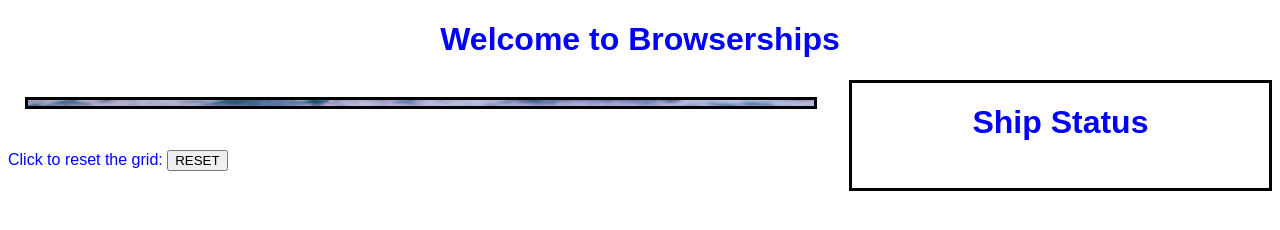
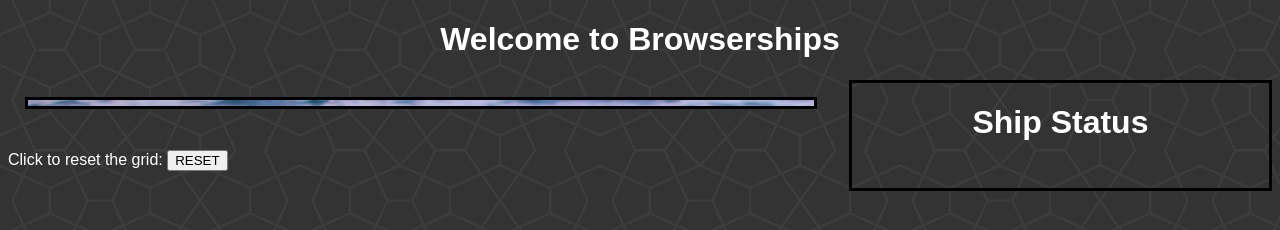
Before and after one commit to tbenyon/browserships, a website: page assets/game.html in a window 1280 px wide. Drawn offline with Linux system fonts and the light colour scheme; no server answers.

Commit message:
Added background
Also changed blue fonts to white.

```diff
--- a/assets/main.css
+++ b/assets/main.css
@@ -1,6 +1,11 @@
+body {
+    background-image: url("images/background.png");
+    background-repeat: repeat;
+}
+
 h1 {
     font-family: Arial, Helvetica, sans-serif;
-    color: blue;
+    color: white;
     text-align: center;
 }
 
@@ -48,7 +53,7 @@ td.unkown {
 div.status {
     font-family: Arial, Helvetica, sans-serif;
     border: 3px solid black;
-    color: blue;
+    color: white;
     width: 200px;
     padding-bottom: 25px;
 }
@@ -56,7 +61,7 @@ div.status {
 div.instructions {
     font-family: Arial, Helvetica, sans-serif;
     font-size: 16px;
-    color: blue;
+    color: white;
     padding-bottom: 25px;
 }
 
```
Also changed, not shown: assets/images/background.jpg (deleted), assets/images/background.png (added).
